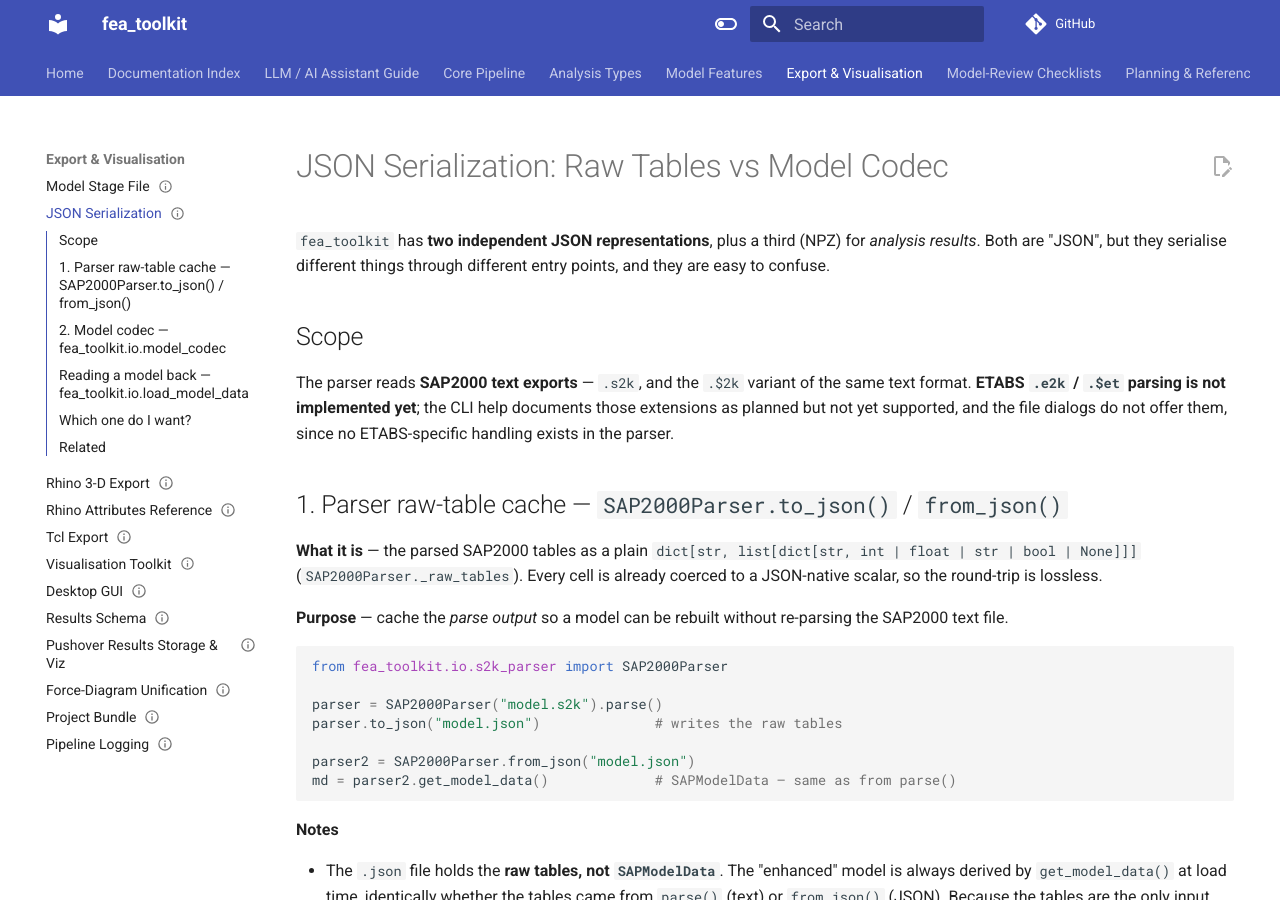
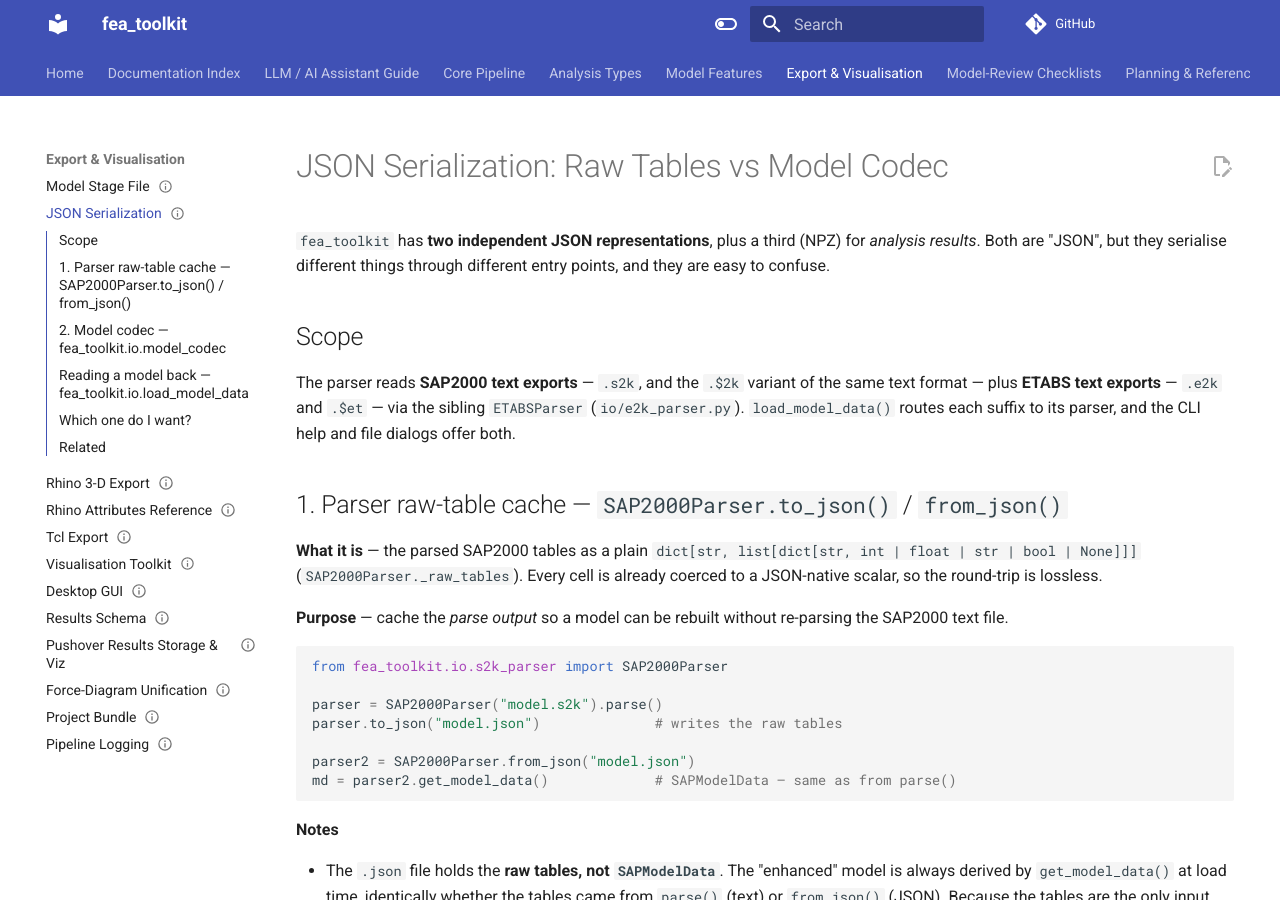
Before and after one commit to boustrephon/fea_toolkit, an MkDocs documentation site: the page built from docs/json_serialization.md, in a window 1280 px wide and 900 px high. Built offline with MkDocs 1.6.1 and Material for MkDocs 9.7.7, drawn with Linux system fonts in a browser that asks for light colours; comment, search, counter and statistics services are not loaded; some of the changed text lies outside the part shown.

Commit message:
docs: mark ETABS .e2k/.$et support complete
Update the README status and workflow tables, the llm_guide, the JSON serialisation and GUI roadmap docs, and the examples to accept ETABS text exports via load_model_data()/ETABSParser.

````diff
--- a/docs/json_serialization.md
+++ b/docs/json_serialization.md
@@ -16,10 +16,10 @@ confuse.
 ## Scope
 
 The parser reads **SAP2000 text exports** — `.s2k`, and the `.$2k` variant
-of the same text format. **ETABS `.e2k` / `.$et` parsing is not implemented
-yet**; the CLI help documents those extensions as planned but not yet
-supported, and the file dialogs do not offer them, since no ETABS-specific
-handling exists in the parser.
+of the same text format — plus **ETABS text exports** — `.e2k` and `.$et` —
+via the sibling `ETABSParser` (`io/e2k_parser.py`).  `load_model_data()`
+routes each suffix to its parser, and the CLI help and file dialogs offer
+both.
 
 ## 1. Parser raw-table cache — `SAP2000Parser.to_json()` / `from_json()`
 
@@ -96,6 +96,7 @@ clone = json_to_model(payload, cls=SAPModelData)     # field-for-field equal
 from fea_toolkit.io import load_model_data
 
 md = load_model_data("model.s2k")      # SAP2000 text export
+md = load_model_data("model.e2k")      # ETABS text export
 md = load_model_data("tables.json")    # either JSON form, auto-detected
 ```
 
````
Also changed, not shown: README.md (+9 -8 lines), docs/gui_roadmap.md (+1 -1 lines), docs/llm_guide.md (+2 -3 lines), 4 other files.
